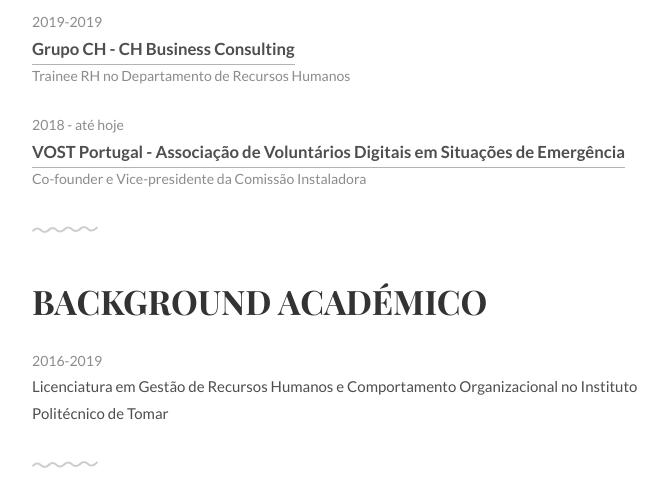
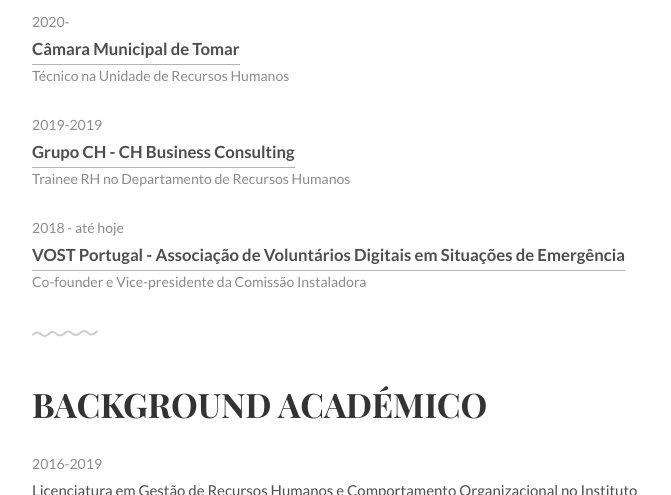
Before and after one commit to marcoacmaia/marcoacmaia.github.io, a plain HTML site: page index.html in a window 1280 px wide. Shown: the part 632-1127 px from the top of the page, without its empty margins (297-968 px from the left). Drawn offline with Linux system fonts and the light colour scheme.

Commit message:
Update index.html

```diff
--- a/index.html
+++ b/index.html
@@ -66,6 +66,11 @@
 	<div class="work section second" id="experiences">
 		<div class="container">
 			<h1>Experiências</h1>
+			<ul class="work-list">
+				<li>2020-</li>
+				<li><a href="#">Câmara Municipal de Tomar</a></li>
+				<li>Técnico na Unidade de Recursos Humanos</li>
+			</ul>
 			<ul class="work-list">
 				<li>2019-2019</li>
 				<li><a href="#">Grupo CH - CH Business Consulting</a></li>
```
